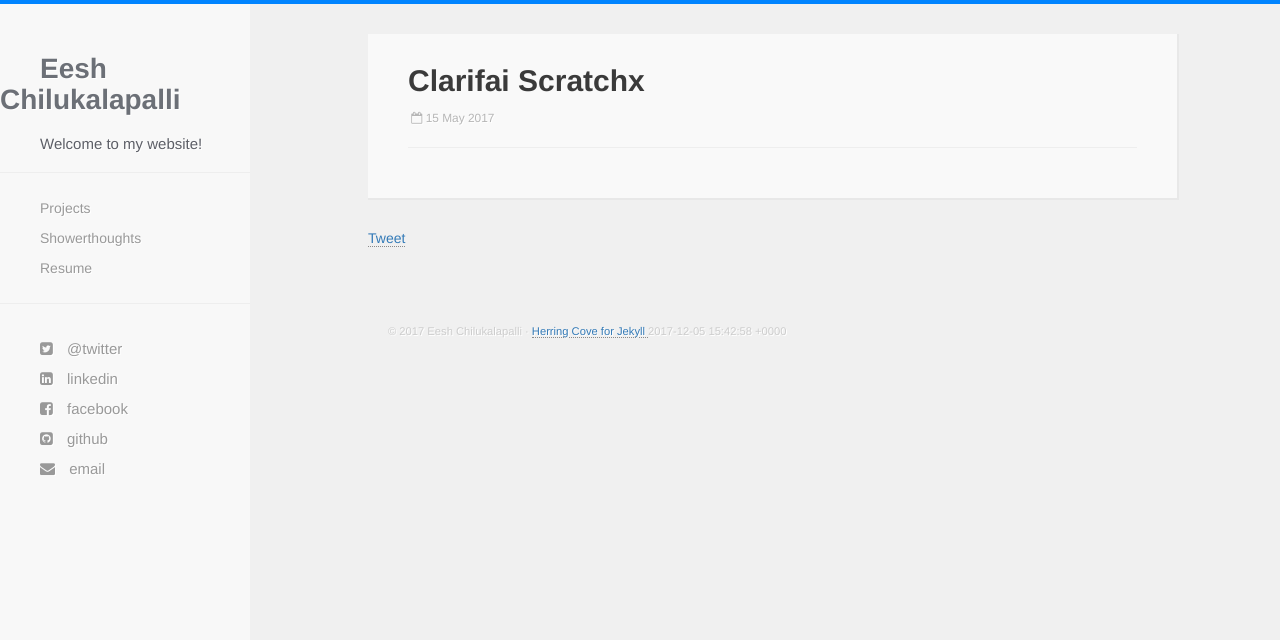
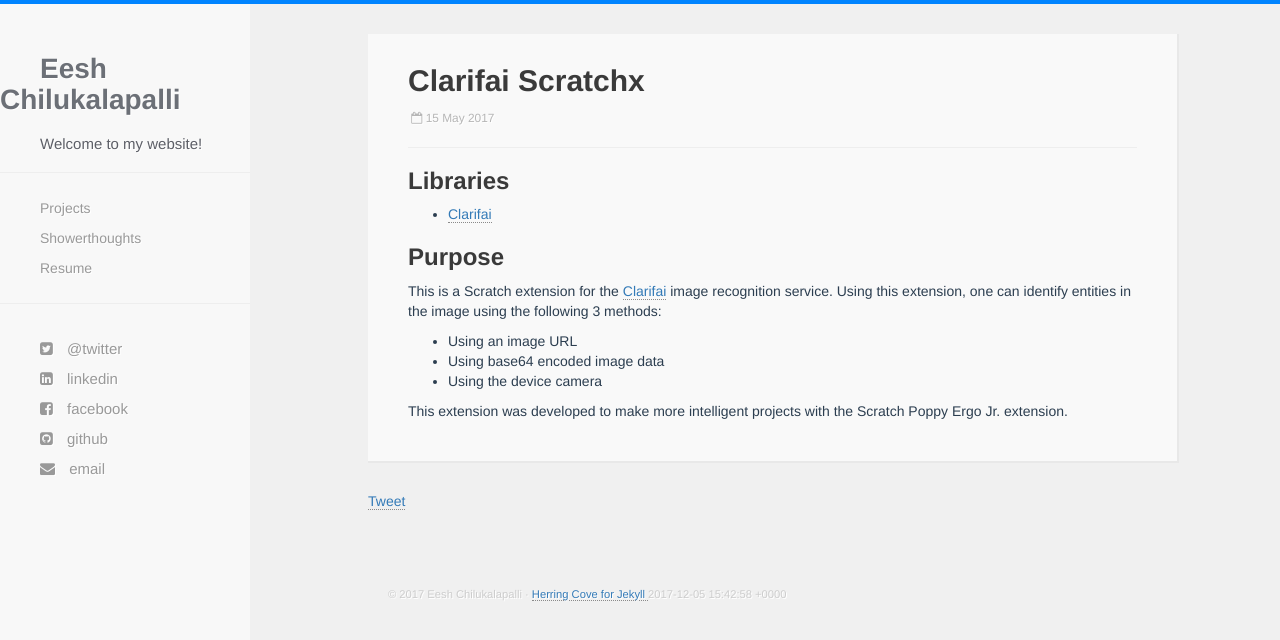
Before and after one commit to eesh/eesh.github.io, a Jekyll site: the page built from projects/_posts/2017-05-15-Clarifai-ScratchX.markdown, in a window 1280 px wide. Shown: the top 640 px of the page. Built offline with Jekyll 4.4.1, drawn with Linux system fonts in a browser that asks for light colours; nearby versions of some CDN libraries; comment, search, counter and statistics services are not loaded.

Commit message:
Clarfai description

```diff
--- a/projects/_posts/2017-05-15-Clarifai-ScratchX.markdown
+++ b/projects/_posts/2017-05-15-Clarifai-ScratchX.markdown
@@ -4,3 +4,17 @@
 logo: scratchx-default.png
 short_desc: This Scratch eXtension lets you send images to Clarifai's AI service and get details like the context of the image or perform classification/prediction.
 ---
+
+### Libraries
+
+* <a href="https://www.clarifai.com">Clarifai</a>
+
+### Purpose
+
+This is a Scratch extension for the <a href="https://www.clarifai.com">Clarifai</a> image recognition service. Using this extension, one can identify entities in the image using the following 3 methods:
+
+* Using an image URL
+* Using base64 encoded image data
+* Using the device camera
+
+This extension was developed to make more intelligent projects with the Scratch Poppy Ergo Jr. extension.
```
